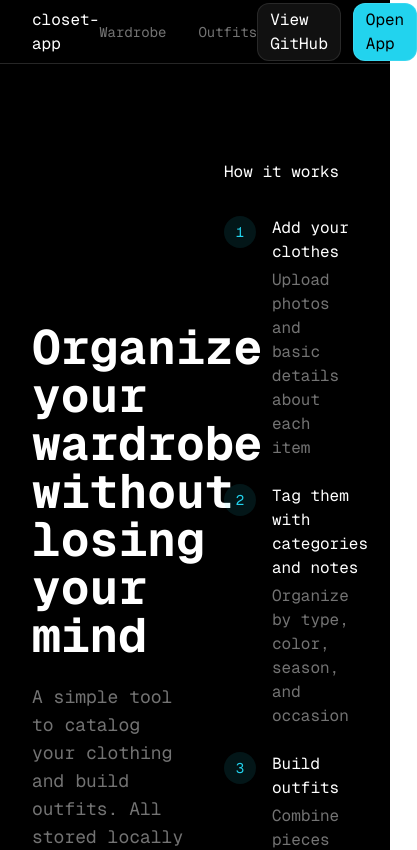
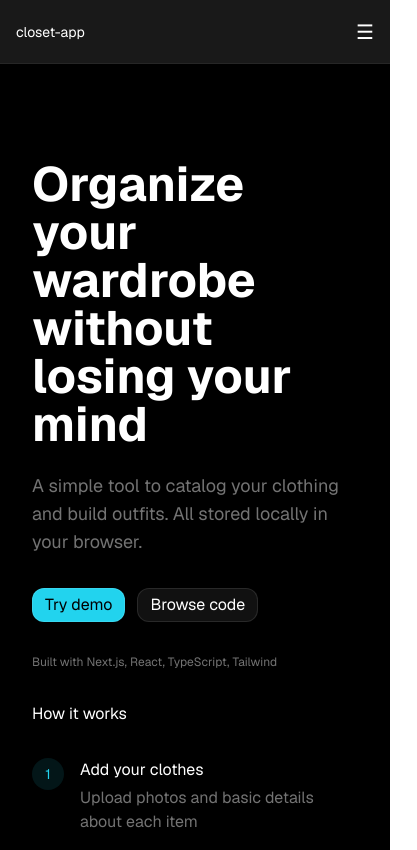
Before and after one commit to djanuskevicius/closet-app, a Next.js app: page / in a window 390 px wide. Shown: the top 850 px of the page, 417 px wide, since content can reach past the window. Built offline with nearby package versions, Linux system fonts and the light colour scheme.

Commit message:
Add responsive layout for landing page and navbar

```diff
--- a/src/app/layout.tsx
+++ b/src/app/layout.tsx
@@ -1,5 +1,5 @@
 import type { Metadata } from "next";
-import { Geist, Geist_Mono } from "next/font/google";
+import { Geist } from "next/font/google";
 import "./globals.css";
 import { WardrobeProvider } from "@/components/context/WardrobeContext";
 import NavBar from "@/components/NavBar";
@@ -7,11 +7,6 @@ import Footer from "@/components/Footer";
 
 const geistSans = Geist({
   variable: "--font-geist-sans",
-  subsets: ["latin"],
-});
-
-const geistMono = Geist_Mono({
-  variable: "--font-geist-mono",
   subsets: ["latin"],
 });
 
@@ -28,9 +23,7 @@ export default function RootLayout({
 }>) {
   return (
     <html lang="en">
-      <body
-        className={`${geistSans.className} ${geistMono.className} antialiased`}
-      >
+      <body className={`${geistSans.className} antialiased`}>
         <NavBar />
         <WardrobeProvider>{children}</WardrobeProvider>
         <Footer />
--- a/src/app/page.tsx
+++ b/src/app/page.tsx
@@ -2,10 +2,10 @@ import Link from "next/link";
 
 export default function Home() {
   return (
-    <div className="bg-black text-white">
+    <main className="bg-black text-white">
       {/* hero section */}
       <section className="max-w-[1440px] mx-auto px-8 pt-24 pb-32">
-        <div className="grid grid-cols-12 gap-8 items-center">
+        <div className="grid grid-cols-1 lg:grid-cols-12 gap-8 items-center">
           {/* left column */}
           <div className="col-span-6">
             <h1 className="mb-6 text-5xl font-bold">
@@ -95,7 +95,7 @@ export default function Home() {
 
       {/* features section */}
       <section className="max-w-[1440px] mx-auto px-8 py-24 border-t border-[#262626]">
-        <div className="grid grid-cols-12 gap-6">
+        <div className="grid grid-cols-1 md:grid-cols-12 gap-6">
           {/* feature 1 */}
           <div className="col-span-4 bg-[#0a0a0a] border border-[#262626] rounded-2xl p-8">
             <h3 className="mb-3">Catalog everything</h3>
@@ -140,7 +140,7 @@ export default function Home() {
           ].map((tech) => (
             <span
               key={tech}
-              className="border-[#262626] bg-[#0a0a0a] text-white px-4 py-2 rounded-full"
+              className="border border-[#262626] bg-[#0a0a0a] text-white px-4 py-2 rounded-full"
             >
               {tech}
             </span>
@@ -161,6 +161,6 @@ export default function Home() {
           </p>
         </div>
       </section>
-    </div>
+    </main>
   );
 }
--- a/src/components/NavBar.tsx
+++ b/src/components/NavBar.tsx
@@ -2,20 +2,22 @@
 
 import Link from "next/link";
 import { usePathname } from "next/navigation";
+import { useState } from "react";
 
 export default function NavBar() {
   const pathname = usePathname();
+  const [open, setOpen] = useState(false);
 
   return (
-    <nav className="h-16 border-b border-[#262626] sticky top-0 bg-black z-50">
-      <div className="max-w-[1440px] mx-auto px-8 h-full flex items-center justify-between">
-        {/* Left: Logo */}
-        <Link href="/" className="text-white">
+    <nav className="h-16 border-b border-[#262626] sticky top-0 bg-black/90 backdrop-blur z-50">
+      <div className="max-w-[1440px] mx-auto px-4 sm:px-8 h-full flex items-center justify-between">
+        {/* Logo */}
+        <Link href="/" className="text-white text-sm sm:text-base">
           closet-app
         </Link>
 
-        {/* Center: Links */}
-        <div className="flex gap-8">
+        {/* Desktop links */}
+        <div className="hidden md:flex gap-8">
           <Link
             href="/wardrobe"
             className={`text-sm transition-colors ${
@@ -38,24 +40,61 @@ export default function NavBar() {
           </Link>
         </div>
 
-        {/* Right: Buttons */}
-        <div className="flex gap-3">
+        {/* Desktop buttons */}
+        <div className="hidden md:flex gap-3">
           <a
             href="https://github.com/djanuskevicius/closet-app"
             target="_blank"
             rel="noreferrer"
-            className="bg-[#111111] hover:bg-white/5 text-white rounded-xl px-3 py-1 border border-white/10"
+            className="bg-[#111111] hover:bg-white/5 text-white rounded-xl px-3 py-1 border border-white/10 text-sm"
           >
             View GitHub
           </a>
           <Link
             href="/wardrobe"
-            className="bg-[#22D3EE] hover:bg-[#0891b2] text-black rounded-xl px-3 py-1 border border-white/10"
+            className="bg-[#22D3EE] hover:bg-[#0891b2] text-black rounded-xl px-3 py-1 border border-white/10 text-sm"
           >
             Open App
           </Link>
         </div>
+
+        {/* Mobile hamburger */}
+        <button
+          onClick={() => setOpen(!open)}
+          className="md:hidden text-white text-xl"
+        >
+          ☰
+        </button>
       </div>
+
+      {/* Mobile dropdown */}
+      {open && (
+        <div className="md:hidden bg-black border-t border-[#262626] px-4 py-3 flex flex-col gap-3">
+          <Link
+            href="/wardrobe"
+            className="text-sm text-[#737373] hover:text-white"
+            onClick={() => setOpen(false)}
+          >
+            Wardrobe
+          </Link>
+          <Link
+            href="/outfits"
+            className="text-sm text-[#737373] hover:text-white"
+            onClick={() => setOpen(false)}
+          >
+            Outfits
+          </Link>
+          <a
+            href="https://github.com/djanuskevicius/closet-app"
+            target="_blank"
+            rel="noreferrer"
+            className="text-sm text-[#737373] hover:text-white"
+            onClick={() => setOpen(false)}
+          >
+            View GitHub
+          </a>
+        </div>
+      )}
     </nav>
   );
 }
```
